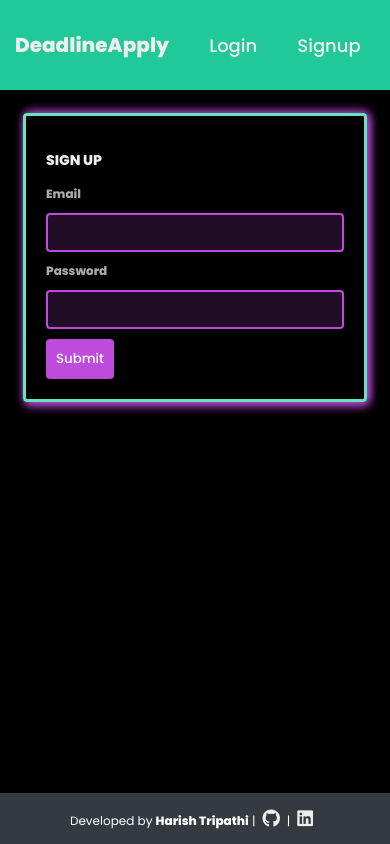
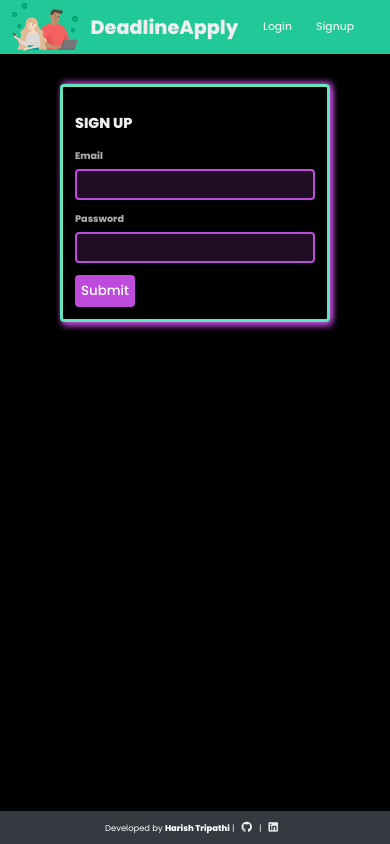
Before and after one commit to tripathiharish2001/companyalert, a React (Create React App) app in the folder front-end/: page /signup in a window 390 px wide. Built offline with nearby package versions, Linux system fonts and the light colour scheme.

Commit message:
css updated

```diff
--- a/front-end/src/index.css
+++ b/front-end/src/index.css
@@ -1,5 +1,10 @@
 @import url("https://fonts.googleapis.com/css2?family=Poppins:wght@300;400;500;600;800&family=VT323&display=swap");
 @import url("https://fonts.googleapis.com/css2?family=Poppins:wght@500;600&display=swap");
+
+html {
+  font-size: 62.5%;
+}
+
 body {
   background-color: #000;
   margin: 0;
@@ -7,21 +12,27 @@ body {
   height: 100vh;
 }
 
+a h1 {
+  font-size: 3.2rem;
+  width: auto;
+  margin: auto;
+}
+
 .container {
-  height: 70px;
+  height: 7rem;
   background-color: #20c997;
   max-width: 100%;
   margin: 0 auto;
-  padding: 10px 20px;
+  padding: 1rem 2rem;
   display: flex;
   align-items: center;
   justify-content: space-between;
 }
 
 .wrapper {
-  height: 80px;
+  height: 8rem;
   display: flex;
-  gap: 20px;
+  gap: 2rem;
 }
 
 a {
@@ -30,20 +41,20 @@ a {
 }
 
 .pages {
-  max-width: 1400px;
-  padding: 10px;
+  max-width: 140rem;
+  padding: 1rem;
   margin: 0 auto;
 }
 
 .home {
   display: grid;
   grid-template-columns: 3fr 1fr;
-  gap: 40px;
+  gap: 4rem;
 }
 
 .tasks {
   height: 75vh;
-  padding: 0 20px 0 20px;
+  padding: 0 2rem 0 2rem;
   overflow-y: scroll;
 }
 
@@ -51,31 +62,31 @@ a {
   color: #eee;
   background: #20c9963c;
   border-radius: 4px;
-  margin: 20px auto;
-  padding: 20px;
+  margin: 2rem auto;
+  padding: 2rem;
   position: relative;
 }
 .task-details:hover {
   transition-duration: 0.4s;
-  box-shadow: 1px 1px 20px #69ebdb;
+  box-shadow: 1px 1px 2rem #69ebdb;
 }
 
 .task-details h3 {
-  margin: 0 0 10px 0;
-  font-size: 1.2em;
+  margin: 0 0 1rem 0;
+  font-size: 3rem;
   text-transform: uppercase;
 }
 
 .task-details p {
   margin: 0;
-  font-size: 0.9em;
+  font-size: 1.4rem;
   text-transform: capitalize;
 }
 
 .task-details span {
   position: absolute;
-  top: 20px;
-  right: 20px;
+  top: 2rem;
+  right: 2rem;
   cursor: pointer;
   background: #63e6be;
   border: #151516 1px solid;
@@ -98,18 +109,20 @@ input {
 label {
   color: #aaa;
   text-transform: capitalize;
+  font-size: 1.6rem;
 }
 
 form h3 {
   color: #eee;
   text-transform: uppercase;
+  font-size: 2.4rem;
 }
 
 input {
-  padding: 10px;
-  margin-top: 10px;
-  margin-bottom: 20px;
-  width: 100%;
+  padding: 1rem;
+  margin-top: 1rem;
+  margin-bottom: 2rem;
+  width: 90%;
   border-radius: 4px;
   box-sizing: border-box;
   background-color: #be4bdb2d;
@@ -126,18 +139,19 @@ form button {
   font-weight: 500;
   border: 0;
   color: #fff;
-  padding: 10px;
+  padding: 1rem;
   font-family: "Poppins";
   border-radius: 4px;
   cursor: pointer;
 }
 div.error {
-  padding: 10px;
+  font-size: 1.6rem;
+  padding: 1rem;
   background: #ffefef;
   border: 1px solid #e7195a;
   color: #e7195a;
   border-radius: 4px;
-  margin: 20px 0;
+  margin: 2rem 0;
 }
 
 input.error {
@@ -149,8 +163,15 @@ input.error {
   font-variation-settings: "FILL" 0, "wght" 400, "GRAD" 0, "opsz" 48;
 }
 
+.create h3 {
+  margin: 1.6rem 0;
+}
+.create input {
+  margin: 7px;
+}
+
 .footer {
-  font-size: 14px;
+  font-size: 1.4rem;
   position: fixed;
   left: 0;
   bottom: 0;
@@ -158,11 +179,11 @@ input.error {
   background-color: #343a40;
   color: white;
   text-align: center;
-  z-index: 100;
+  /* z-index: 100; */
 }
 
 .icon {
-  font-size: 18px;
+  font-size: 1.8rem;
   padding-left: 7px;
   padding-right: 7px;
 }
@@ -173,12 +194,12 @@ input.error {
 
 ::-webkit-scrollbar-track {
   box-shadow: inset 0 0 5px grey;
-  border-radius: 10px;
+  border-radius: 1rem;
 }
 
 ::-webkit-scrollbar-thumb {
   background: #63e6be;
-  border-radius: 10px;
+  border-radius: 1rem;
 }
 
 ::-webkit-scrollbar-thumb:hover {
@@ -187,26 +208,26 @@ input.error {
 
 form.signup,
 form.login {
-  max-width: 400px;
-  margin: 40px auto;
-  padding: 20px;
+  max-width: 40rem;
+  margin: 4rem auto;
+  padding: 2rem;
   border: 3px solid #63e6be;
-  box-shadow: 2px 4px 10px #be4bdb, 2px -2px 10px #be4bdb;
+  box-shadow: 2px 4px 1rem #be4bdb, 2px -2px 1rem #be4bdb;
   border-radius: 4px;
 }
 
 .nav-links {
   display: flex;
-  gap: 20px;
-  padding: 20px;
-  font-size: 18px;
+  gap: 2rem;
+  padding: 2rem;
+  font-size: 1.8rem;
   font-weight: 500;
   text-transform: capitalize;
 }
 
 .links {
   transition: background-color 0.5s, border-bottom 0.4s;
-  padding: 10px 20px;
+  padding: 1rem 2rem;
 }
 
 .links:hover {
@@ -224,21 +245,88 @@ form.login {
   font-weight: 500;
   color: #eee;
   border: 2px solid #eee;
-  padding: 6px 10px;
+  padding: 0.6rem 1rem;
   border-radius: 4px;
   font-family: "Poppins";
   cursor: pointer;
-  font-size: 1em;
+  font-size: 1.6rem;
 }
 
 .userName {
-  padding-right: 40px;
-  font-size: 20px;
+  padding-right: 4rem;
+  font-size: 2rem;
   font-family: "Poppins", sans-serif;
   text-transform: capitalize;
   font-weight: 600;
 }
 
+@media (max-width: 1020px) {
+  html {
+    /* 1 rem = 8px */
+    font-size: 55.25%;
+  }
+}
+
+@media (max-width: 853px) {
+  html {
+    /* 1 rem = 8px */
+    font-size: 43.75%;
+  }
+
+  .home {
+    gap: 2rem;
+    grid-template-columns: 2fr 1fr;
+  }
+
+  .tasks {
+    width: 60vw;
+  }
+
+  .create {
+    width: auto;
+    /* margin-bottom: 50px; */
+  }
+
+  .userName {
+    padding-right: 2rem;
+  }
+}
+
+@media (max-width: 586px) {
+  html {
+    /* 1 rem = 8px */
+    font-size: 37.5%;
+  }
+}
+
+@media (max-width: 586px) {
+  .home {
+    grid-template-columns: 1fr;
+    gap: 20px;
+  }
+
+  .tasks {
+    width: 90vw;
+    height: 40vh;
+    margin: auto;
+  }
+
+  .userName {
+    display: none;
+  }
+
+  .create {
+    width: 60vw;
+    margin: auto;
+    margin-bottom: 90px;
+  }
+
+  input {
+    width: 100%;
+  }
+}
+
+/*
 @media (max-width: 768px) {
   body {
     font-size: 14px;
@@ -269,7 +357,7 @@ form.login {
 
   .login-links {
     display: flex;
-    justify-content: flex-end;
+    justify-content: end;
     gap: 0;
   }
 
@@ -331,4 +419,4 @@ form.login {
   .footer {
     font-size: 12px;
   }
-}
+} */
```
